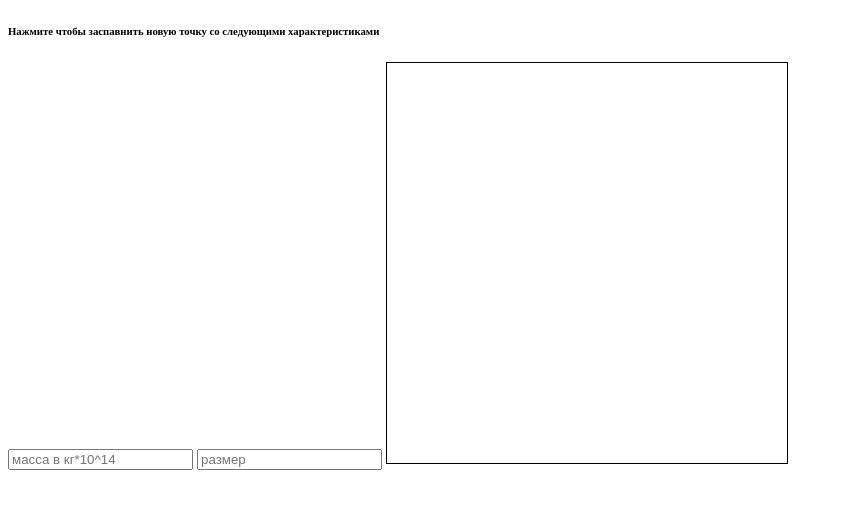
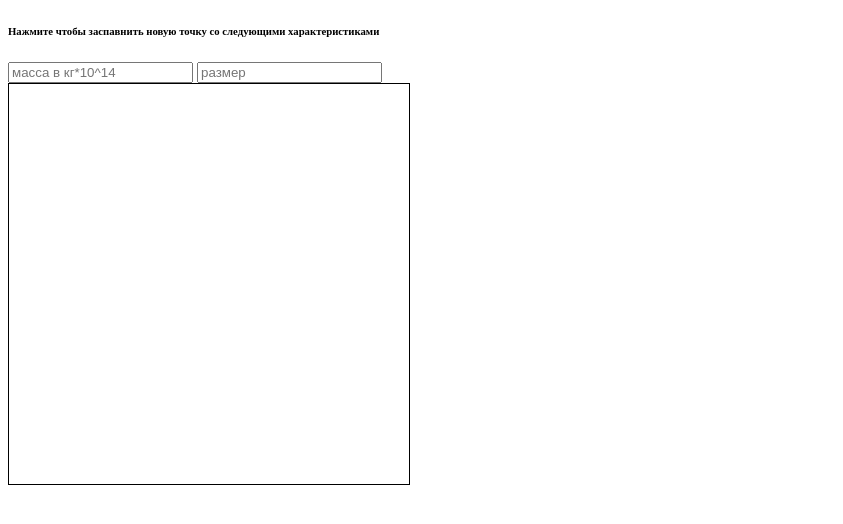
Before and after one commit to Pokruk/GravitySimulation, a plain HTML site: page index.html in a window 1280 px wide. Shown: the whole page, without its empty margins (0-843 px from the left). Drawn offline with Linux system fonts and the light colour scheme.

Commit message:
Update index.html

```diff
--- a/index.html
+++ b/index.html
@@ -12,7 +12,7 @@
 <body>
     <h6>Нажмите чтобы заспавнить новую точку со следующими характеристиками</h6>
     <input type="number" placeholder="масса в кг*10^14" id="mass">
-    <input type="number" placeholder="размер" id="size">
+    <input type="number" placeholder="размер" id="size"> <br>
     <canvas width="400px" height="400px"></canvas>
     <script type="text/javascript" src="main.js"></script>
 </body>
```
